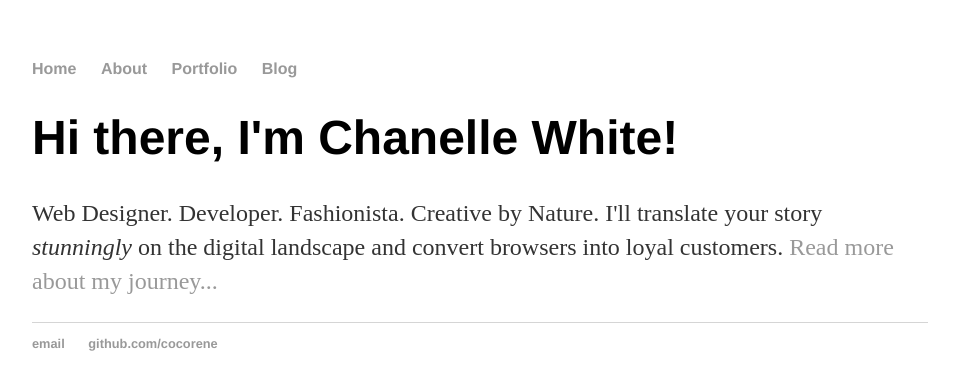
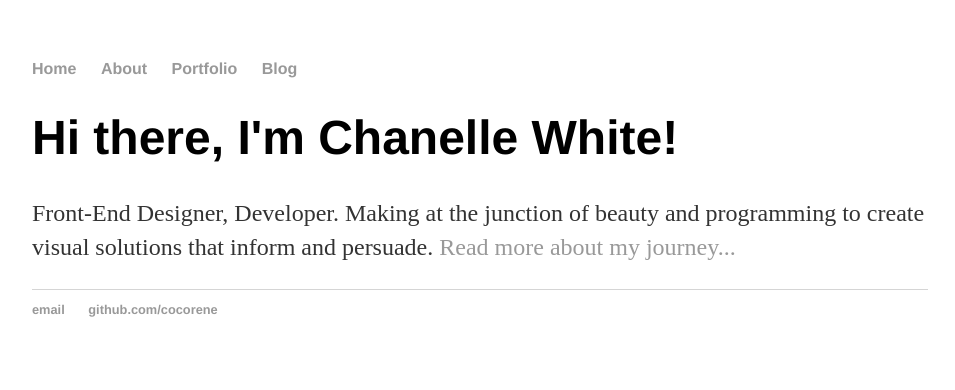
Before and after one commit to cocorene/cocorene.github.io, a Jekyll site: the page built from index.html, in a window 1280 px wide. Shown: the top 390 px of the page, without its empty margins (160-1115 px from the left). Built offline with Jekyll 4.4.1, drawn with Linux system fonts in a browser that asks for light colours.

Commit message:
Update index.html
Revised copy

```diff
--- a/index.html
+++ b/index.html
@@ -4,5 +4,5 @@ title: Chanelle White, Web Designer/Developer
 ---
     <div class="blurb">
       <h1>Hi there, I'm Chanelle White!</h1>
-      <p>Web Designer. Developer. Fashionista. Creative by Nature. I'll translate your story <em>stunningly</em> on the digital landscape and convert browsers into loyal customers. <a href="/about">Read more about my journey...</a></p>
+      <p>Front-End Designer, Developer. Making at the junction of beauty and programming to create visual solutions that inform and persuade. <a href="/about">Read more about my journey...</a></p>
     </div><!-- /.blurb -->
```
